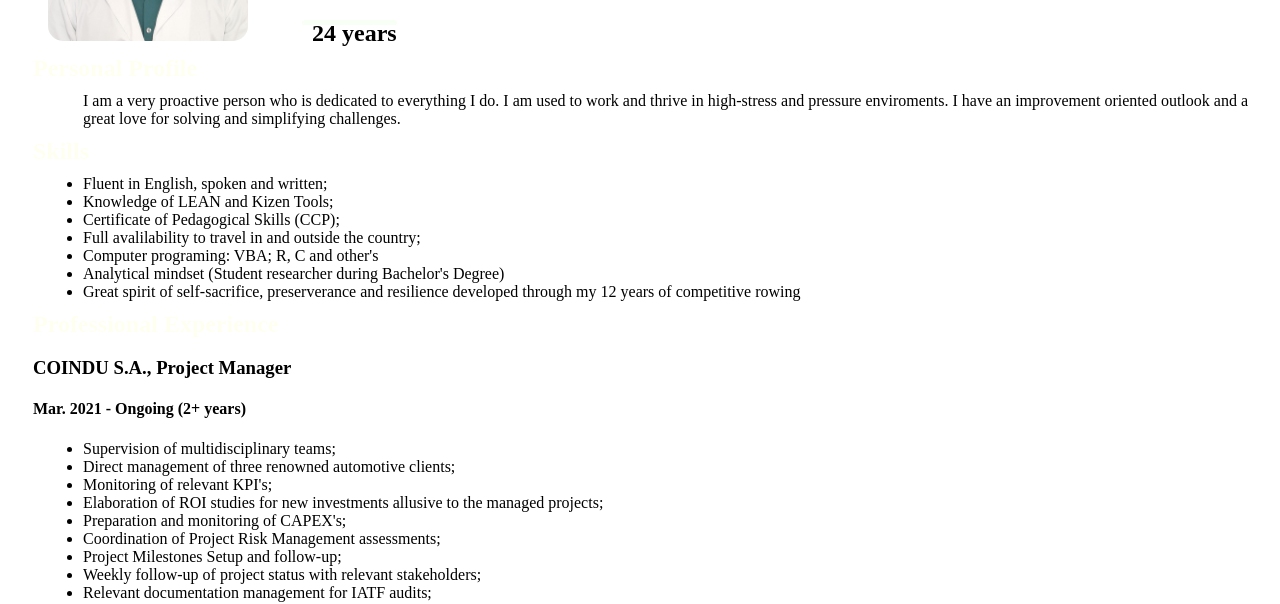
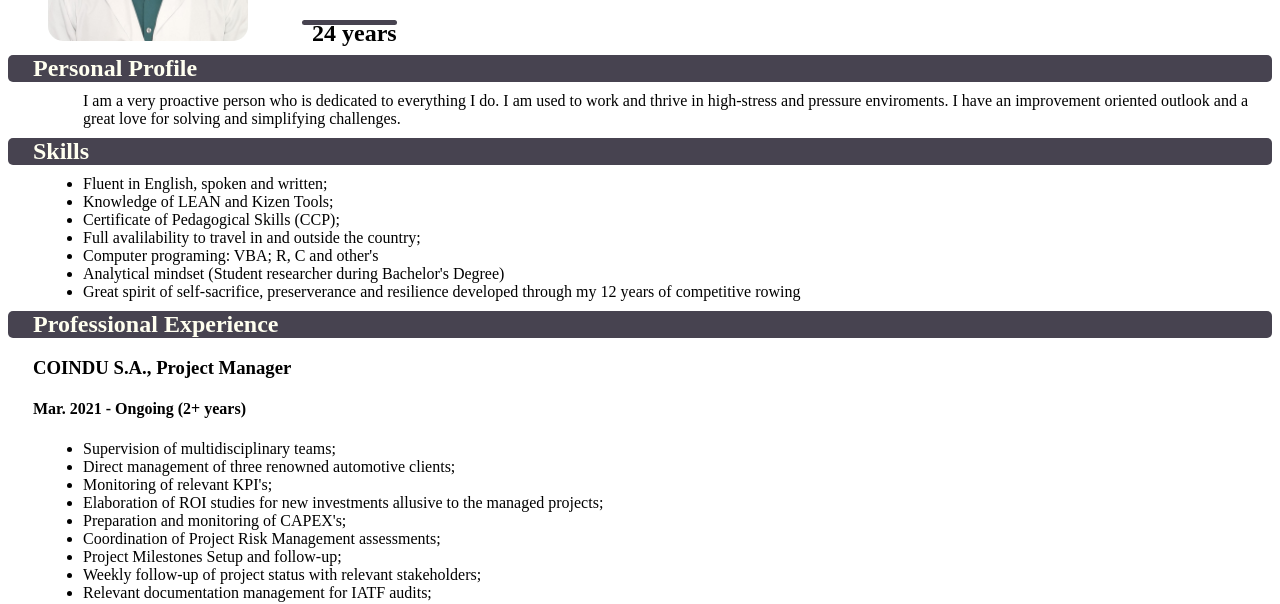
Before and after one commit to joaoricteixeira/joaoricteixeira.github.io, a plain HTML site: page index.html in a window 1280 px wide. Shown: the part 219-823 px from the top of the page. Drawn offline with Linux system fonts and the light colour scheme.

Commit message:
Update Curriculo.css

```diff
--- a/Curriculo.css
+++ b/Curriculo.css
@@ -16,7 +16,6 @@ img{
     height: 0px;
     color: black;
     margin: 0px;
-    background-color: #F8FFF4;
 }
 
 h2{;
@@ -25,6 +24,7 @@ h2{;
     border-radius: 5px;
     margin: 10px auto;
     color: Ivory;
+    background-color: #474350;
 }
 
 p, ul{
```
